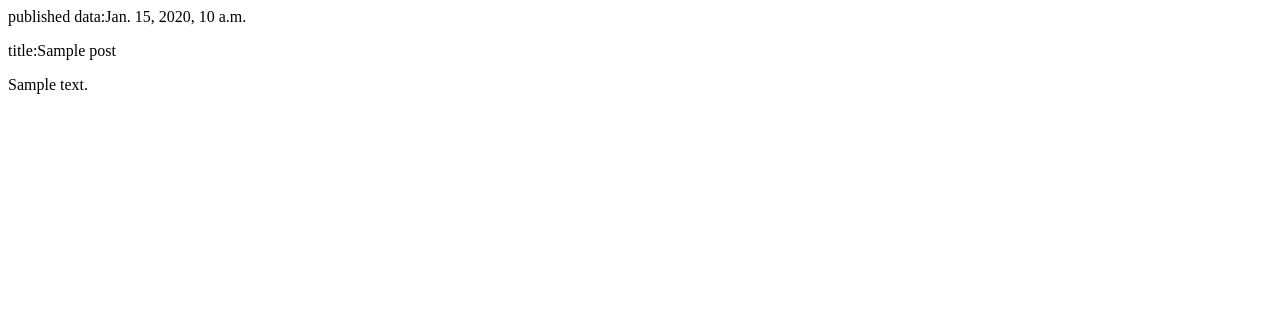
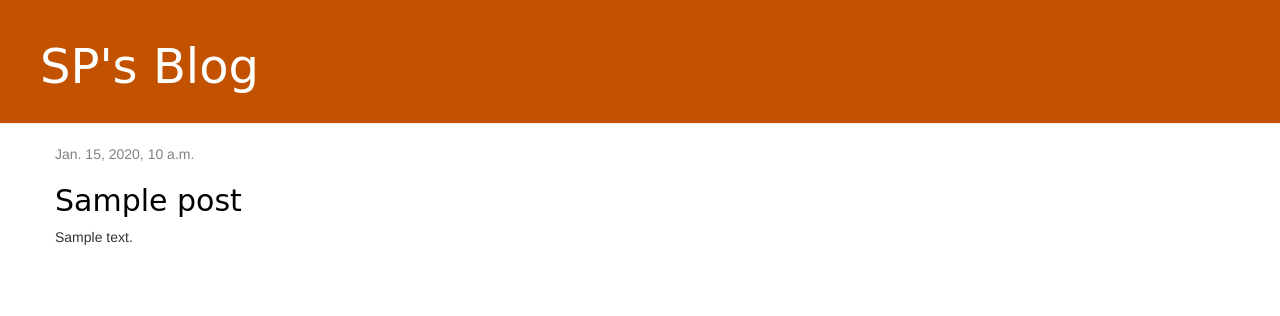
Before and after one commit to Saipraneeth1001/my-first-blog, a Django app: page / in a window 1280 px wide. Shown: the top 316 px of the page. Run offline with Django 3.2, Linux system fonts and the light colour scheme; tables that the repository leaves empty hold one stand-in row (values such as "Sample post"); some libraries are stand-ins or nearby versions.

Commit message:
added post detail view and base template is created

```diff
--- /dev/null
+++ b/blog/static/css/blog.css
@@ -0,0 +1,46 @@
+.page-header {
+    background-color: #C25100;
+    margin-top: 0;
+    padding: 20px 20px 20px 40px;
+}
+
+.page-header h1, .page-header h1 a, .page-header h1 a:visited, .page-header h1 a:active {
+    color: #ffffff;
+    font-size: 36pt;
+    text-decoration: none;
+}
+
+.content {
+    margin-left: 40px;
+}
+
+h1, h2, h3, h4 {
+    font-family: 'Lobster', cursive;
+}
+
+.date {
+    color: #828282;
+}
+
+.save {
+    float: right;
+}
+
+.post-form textarea, .post-form input {
+    width: 100%;
+}
+
+.top-menu, .top-menu:hover, .top-menu:visited {
+    color: #ffffff;
+    float: right;
+    font-size: 26pt;
+    margin-right: 20px;
+}
+
+.post {
+    margin-bottom: 70px;
+}
+
+.post h2 a, .post h2 a:visited {
+    color: #000000;
+}
--- /dev/null
+++ b/blog/templates/blog/base.html
@@ -0,0 +1,23 @@
+{% load static %}
+<html>
+    <head>
+        <title>SP's blog</title>
+        <link rel="stylesheet" href="//maxcdn.bootstrapcdn.com/bootstrap/3.2.0/css/bootstrap.min.css">
+        <link rel="stylesheet" href="//maxcdn.bootstrapcdn.com/bootstrap/3.2.0/css/bootstrap-theme.min.css">
+        <link rel="stylesheet" href="{% static 'css/blog.css' %}">
+    </head>
+    <body>
+        <div class="page-header">
+            <h1>SP's Blog</h1>
+        </div>
+
+            <div class="content container">
+                <div class="row">
+                    <div class="col-md-8">
+                    {% block content %}
+                    {% endblock %}
+                    </div>
+                </div>
+            </div>
+    </body>
+</html>
--- a/blog/templates/blog/post_list.html
+++ b/blog/templates/blog/post_list.html
@@ -1,14 +1,12 @@
-<html>
-    <head>
-        <title>SP's blog</title>
-    </head>
-    <body>
-        {% for post in posts %}
-        <div>
-            <p>published data:{{post.published_date}}</p>
-            <p>title:{{post.title}}</p>
-            <p>{{post.text|linebreaksbr}}</p>
+{% extends 'blog/base.html' %}
+{% block content %}
+    {% for post in posts %}
+        <div class="post">
+            <div class="date">
+                {{ post.published_date }}
+            </div>
+            <h2><a href="{% url 'post_detail' pk=post.pk %}">{{ post.title }}</a></h2>
+            <p>{{ post.text|linebreaksbr }}</p>
         </div>
-        {% endfor %}
-    </body>
-</html>
+    {% endfor %}
+{% endblock %}
--- a/blog/urls.py
+++ b/blog/urls.py
@@ -3,5 +3,6 @@ from . import views
 
 urlpatterns = [
 
-    path('',views.post_list,name='post-list'),
+    path('',views.post_list,name='post_list'),
+    path('post/<int:pk>/',views.post_detail,name='post_detail')
 ]
--- a/blog/views.py
+++ b/blog/views.py
@@ -1,4 +1,4 @@
-from django.shortcuts import render
+from django.shortcuts import render, get_object_or_404
 from .models import Post
 from django.utils import timezone
 
@@ -7,3 +7,7 @@ from django.utils import timezone
 def post_list(request):
     posts = Post.objects.filter(published_date__lte=timezone.now()).order_by('published_date')
     return render(request, 'blog/post_list.html',{'posts':posts})
+
+def post_detail(request, pk):
+    post = Post.objects.get(pk=pk)
+    return render(request, 'blog/post_detail.html',{'post':post})
```
Also changed, not shown: blog/templates/blog/post_detail.html (added, +13 -0 lines).
